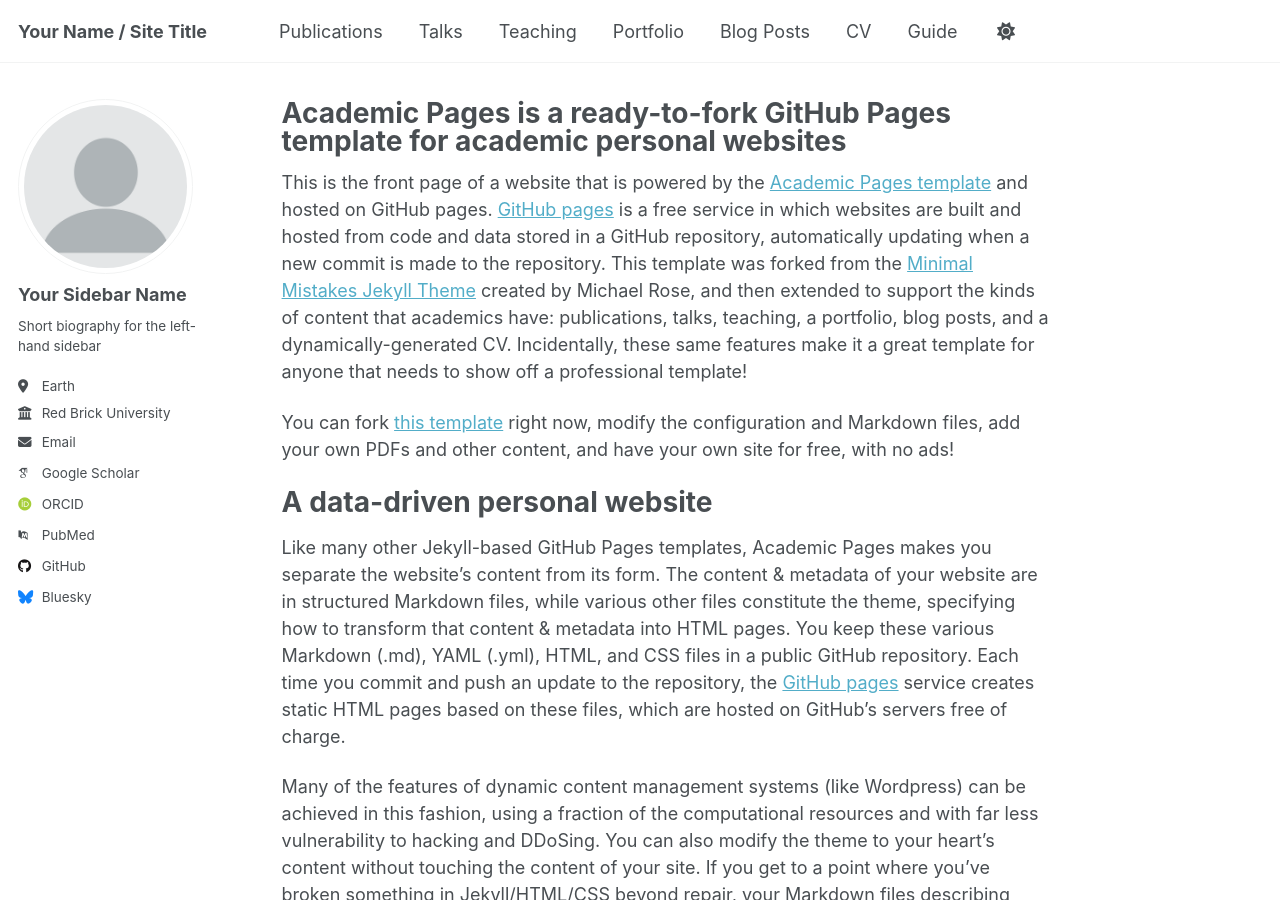
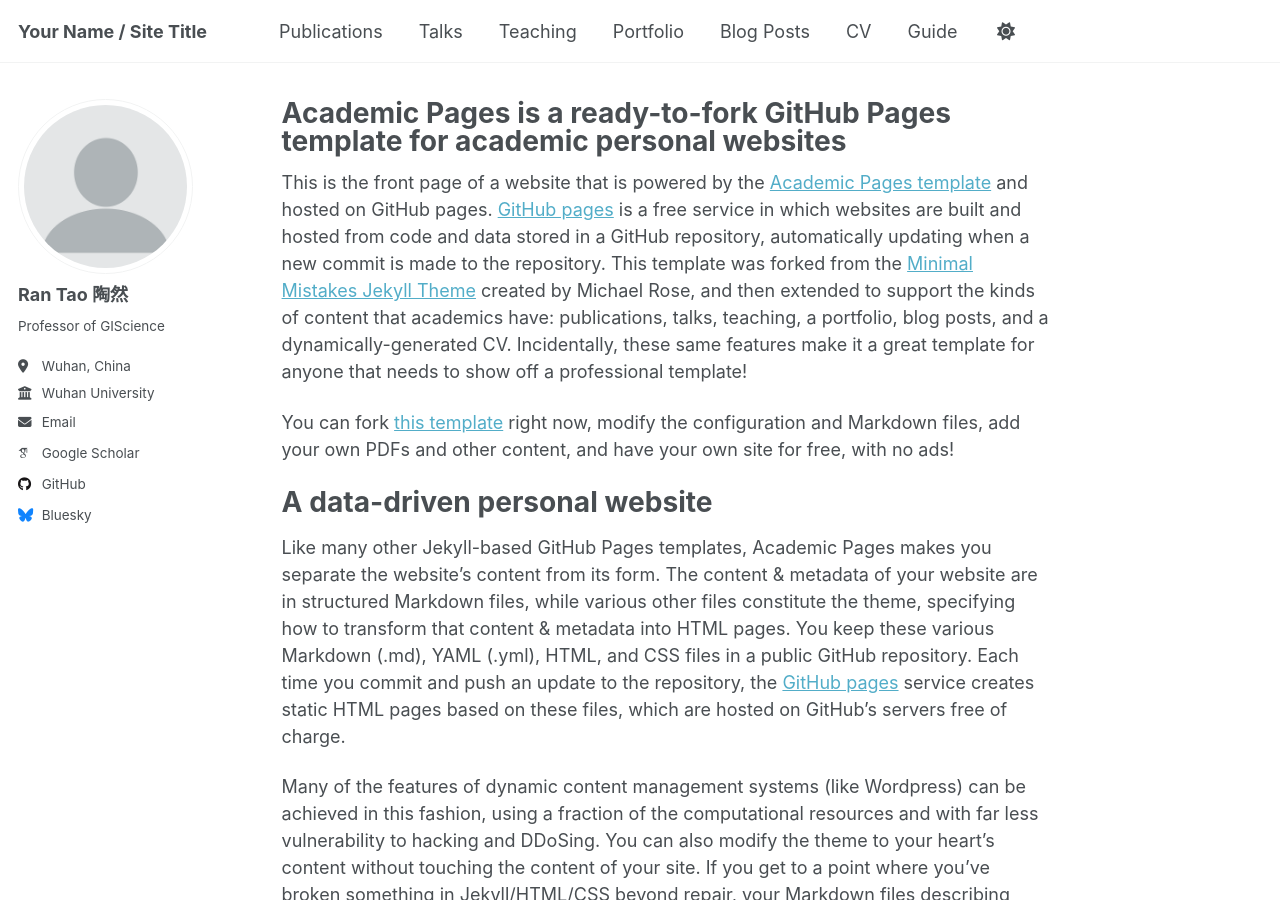
Before and after one commit to bobyellow/RanTao.github.io, a Jekyll site: the page built from _pages/about.md, in a window 1280 px wide and 900 px high. Built offline with Jekyll 4.4.1, drawn with Linux system fonts in a browser that asks for light colours; some web fonts are replaced; a script that is not in the unit is left out.

Commit message:
Update _config.yml

```diff
--- a/_config.yml
+++ b/_config.yml
@@ -23,23 +23,23 @@ repository               : "academicpages/academicpages.github.io"
 author:
   # Biographic information
   avatar           : "profile.png"
-  name             : "Your Sidebar Name"
+  name             : "Ran Tao 陶然"
   pronouns         : # example: "she/her"
-  bio              : "Short biography for the left-hand sidebar"
-  location         : "Earth"
-  employer         : "Red Brick University"
+  bio              : "Professor of GIScience"
+  location         : "Wuhan, China"
+  employer         : "Wuhan University"
   uri              : # URL
-  email            : "none@example.org"
+  email            : "rantao@whu.edu.cn"
 
   # Academic websites
   academia         : # URL
   arxiv            : # URL - Update with the correct link to your profile
-  googlescholar    : "https://scholar.google.com/citations?user=PS_CX0AAAAAJ"
+  googlescholar    : "https://scholar.google.com/citations?user=WUk8QDAAAAAJ&hl=en"
   inspire-hep      : # URL
   impactstory      : # URL
-  orcid            : "http://orcid.org/yourorcidurl"
+  orcid            : # URL
   semantic         : # URL
-  pubmed           : "https://www.ncbi.nlm.nih.gov/pubmed/?term=john+snow"
+  pubmed           : # URL
   researchgate     : # URL
   scopus           : # URL
 
```
